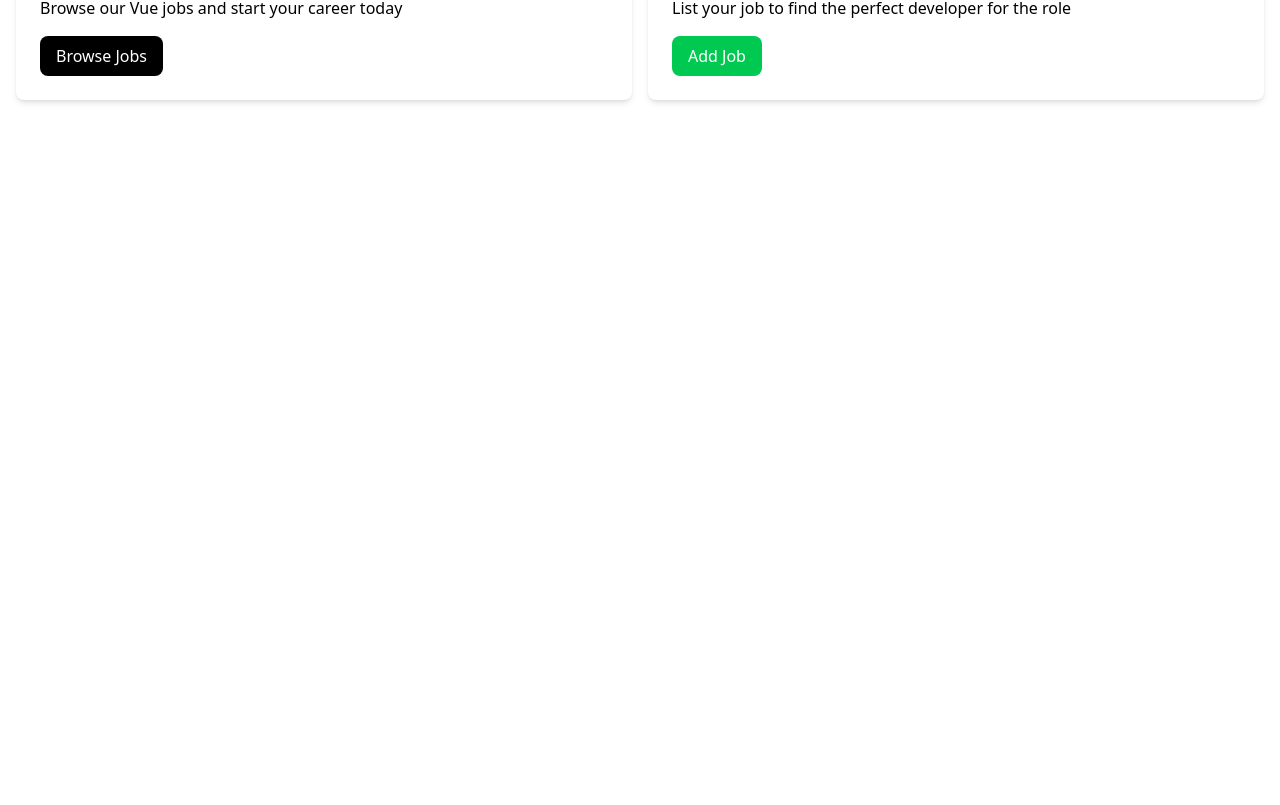
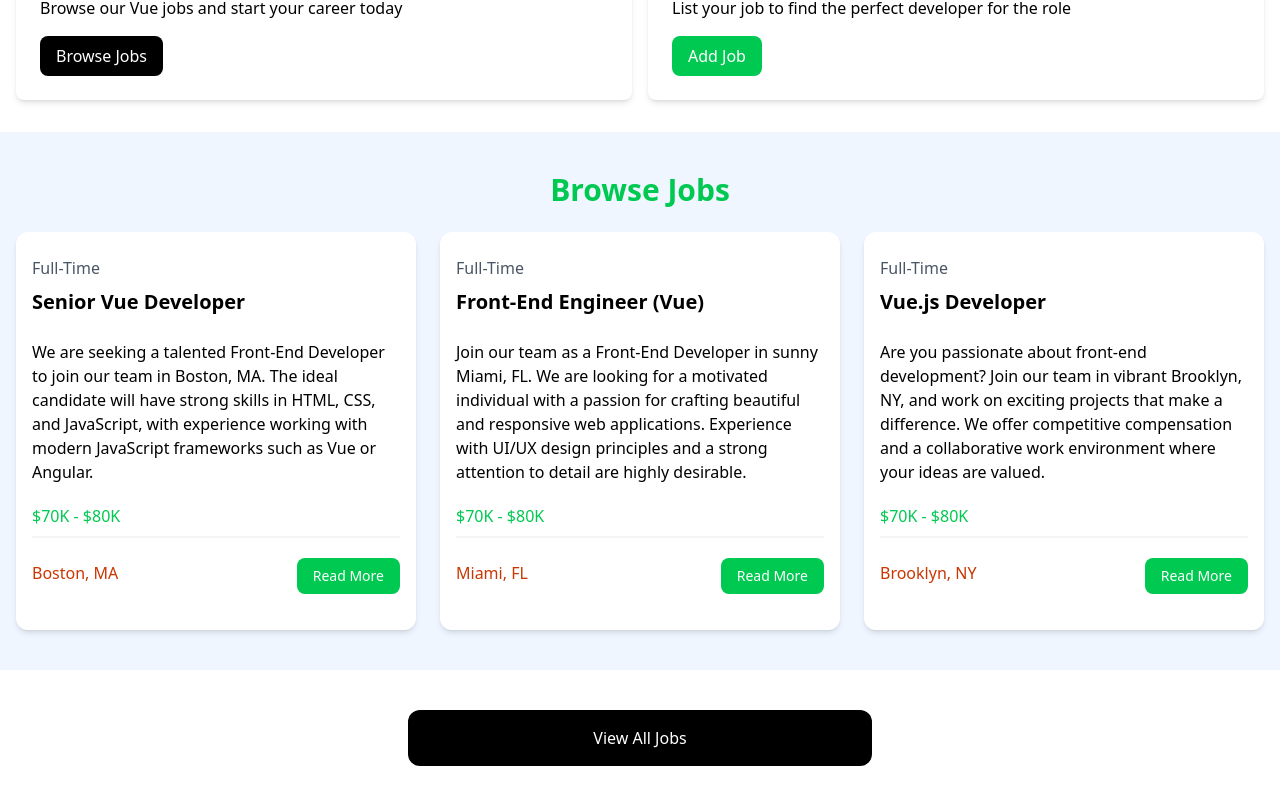
Before and after one commit to onurkinay/JobsFinderVue, a Vue app: page / in a window 1280 px wide. Shown: the part 477-1282 px from the top of the page. Before the commit the page ends 800 px from the top, so only its background shows below. Built offline with nearby package versions, Linux system fonts and the light colour scheme.

Commit message:
jobs and joblistings

```diff
--- a/src/App.vue
+++ b/src/App.vue
@@ -1,13 +1,16 @@
 <script setup>
-  import Navbar from './components/Navbar.vue';
-  import Hero from './components/Hero.vue';
-  import HomeCards from './components/HomeCards.vue';
+import Navbar from "./components/Navbar.vue";
+import Hero from "./components/Hero.vue";
+import HomeCards from "./components/HomeCards.vue";
+import JobListings from "./components/JobListings.vue";
 </script>
 
 <template>
   <Navbar />
-  <Hero  />
+  <Hero />
   <HomeCards />
+
+  <JobListings :limit="3" :showButton="true" />
 </template>
 
 <style scoped></style>
--- /dev/null
+++ b/src/components/JobListing.vue
@@ -0,0 +1,42 @@
+<script setup>
+import { defineProps } from "vue";
+
+const props = defineProps({
+  job: {
+    type: Object,
+  },
+});
+</script>
+
+<template>
+  <!-- Job Listing 2 -->
+  <div class="bg-white rounded-xl shadow-md relative">
+    <div class="p-4">
+      <div class="mb-6">
+        <div class="text-gray-600 my-2">{{ job.type }}</div>
+        <h3 class="text-xl font-bold">{{ job.title }}</h3>
+      </div>
+
+      <div class="mb-5">
+        {{ job.description }}
+      </div>
+
+      <h3 class="text-green-500 mb-2">{{ job.salary }}</h3>
+
+      <div class="border border-gray-100 mb-5"></div>
+
+      <div class="flex flex-col lg:flex-row justify-between mb-4">
+        <div class="text-orange-700 mb-3">
+          <i class="fa-solid fa-location-dot text-lg"></i>
+          {{ job.location }}
+        </div>
+        <a
+          :href="'/job/' + job.id"
+          class="h-[36px] bg-green-500 hover:bg-green-600 text-white px-4 py-2 rounded-lg text-center text-sm"
+        >
+          Read More
+        </a>
+      </div>
+    </div>
+  </div>
+</template>
--- /dev/null
+++ b/src/components/JobListings.vue
@@ -0,0 +1,40 @@
+<script setup>
+import JobListing from "./JobListing.vue";
+import jobsData from "../jobs.json";
+import { ref, defineProps } from "vue";
+
+defineProps({
+  limit: Number,
+  showButton: {
+    type: Boolean,
+    default: false,
+  },
+});
+
+const jobs = ref(jobsData);
+</script>
+
+<template>
+  <section class="bg-blue-50 px-4 py-10">
+    <div class="container-xl lg:container m-auto">
+      <h2 class="text-3xl font-bold text-green-500 mb-6 text-center">
+        Browse Jobs
+      </h2>
+      <div class="grid grid-cols-1 md:grid-cols-3 gap-6">
+        <JobListing
+          v-for="job in jobs.slice(0, limit || jobs.length)"
+          :key="job.id"
+          :job="job"
+        />
+      </div>
+    </div>
+  </section>
+
+  <section class="m-auto max-w-lg my-10 px-6" v-if="showButton">
+    <a
+      href="/jobs"
+      class="block bg-black text-white text-center py-4 px-6 rounded-xl hover:bg-gray-700"
+      >View All Jobs</a
+    >
+  </section>
+</template>
--- /dev/null
+++ b/src/jobs.json
@@ -0,0 +1,86 @@
+[
+  {
+    "id": 1,
+    "title": "Senior Vue Developer",
+    "type": "Full-Time",
+    "description": "We are seeking a talented Front-End Developer to join our team in Boston, MA. The ideal candidate will have strong skills in HTML, CSS, and JavaScript, with experience working with modern JavaScript frameworks such as Vue or Angular.",
+    "location": "Boston, MA",
+    "salary": "$70K - $80K",
+    "company": {
+      "name": "NewTek Solutions",
+      "description": "NewTek Solutions is a leading technology company specializing in web development and digital solutions. We pride ourselves on delivering high-quality products and services to our clients while fostering a collaborative and innovative work environment.",
+      "contactEmail": "contact@teksolutions.com",
+      "contactPhone": "555-555-5555"
+    }
+  },
+  {
+    "id": 2,
+    "title": "Front-End Engineer (Vue)",
+    "type": "Full-Time",
+    "description": "Join our team as a Front-End Developer in sunny Miami, FL. We are looking for a motivated individual with a passion for crafting beautiful and responsive web applications. Experience with UI/UX design principles and a strong attention to detail are highly desirable.",
+    "location": "Miami, FL",
+    "salary": "$70K - $80K",
+    "company": {
+      "name": "Veneer Solutions",
+      "description": "Veneer Solutions is a creative agency specializing in digital design and development. Our team is dedicated to pushing the boundaries of creativity and innovation to deliver exceptional results for our clients.",
+      "contactEmail": "contact@loremipsum.com",
+      "contactPhone": "555-555-5555"
+    }
+  },
+  {
+    "id": 3,
+    "title": "Vue.js Developer",
+    "type": "Full-Time",
+    "description": "Are you passionate about front-end development? Join our team in vibrant Brooklyn, NY, and work on exciting projects that make a difference. We offer competitive compensation and a collaborative work environment where your ideas are valued.",
+    "location": "Brooklyn, NY",
+    "salary": "$70K - $80K",
+    "company": {
+      "name": "Dolor Cloud",
+      "description": "Dolor Cloud is a leading technology company specializing in digital solutions for businesses of all sizes. With a focus on innovation and customer satisfaction, we are committed to delivering cutting-edge products and services.",
+      "contactEmail": "contact@dolorsitamet.com",
+      "contactPhone": "555-555-5555"
+    }
+  },
+  {
+    "id": 4,
+    "title": "Vue Front-End Developer",
+    "type": "Part-Time",
+    "description": "Join our team as a Part-Time Front-End Developer in beautiful Pheonix, AZ. We are looking for a self-motivated individual with a passion for creating engaging user experiences. This position offers flexible hours and the opportunity to work remotely.",
+    "location": "Pheonix, AZ",
+    "salary": "$60K - $70K",
+    "company": {
+      "name": "Alpha Elite",
+      "description": "Alpha Elite is a dynamic startup specializing in digital marketing and web development. We are committed to fostering a diverse and inclusive workplace where creativity and innovation thrive.",
+      "contactEmail": "contact@adipisicingelit.com",
+      "contactPhone": "555-555-5555"
+    }
+  },
+  {
+    "id": 5,
+    "title": "Full Stack Vue Developer",
+    "type": "Full-Time",
+    "description": "Exciting opportunity for a Full-Time Front-End Developer in bustling Atlanta, GA. We are seeking a talented individual with a passion for building elegant and scalable web applications. Join our team and make an impact!",
+    "location": "Atlanta, GA",
+    "salary": "$90K - $100K",
+    "company": {
+      "name": "Browning Technologies",
+      "description": "Browning Technologies is a rapidly growing technology company specializing in e-commerce solutions. We offer a dynamic and collaborative work environment where employees are encouraged to think creatively and innovate.",
+      "contactEmail": "contact@consecteturadipisicing.com",
+      "contactPhone": "555-555-5555"
+    }
+  },
+  {
+    "id": 6,
+    "title": "Vue Native Developer",
+    "type": "Full-Time",
+    "description": "Join our team as a Front-End Developer in beautiful Portland, OR. We are looking for a skilled and enthusiastic individual to help us create innovative web solutions. Competitive salary and great benefits package available.",
+    "location": "Portland, OR",
+    "salary": "$100K - $110K",
+    "company": {
+      "name": "Port Solutions INC",
+      "description": "Port Solutions is a leading technology company specializing in software development and digital marketing. We are committed to providing our clients with cutting-edge solutions and our employees with a supportive and rewarding work environment.",
+      "contactEmail": "contact@ipsumlorem.com",
+      "contactPhone": "555-555-5555"
+    }
+  }
+]
```
